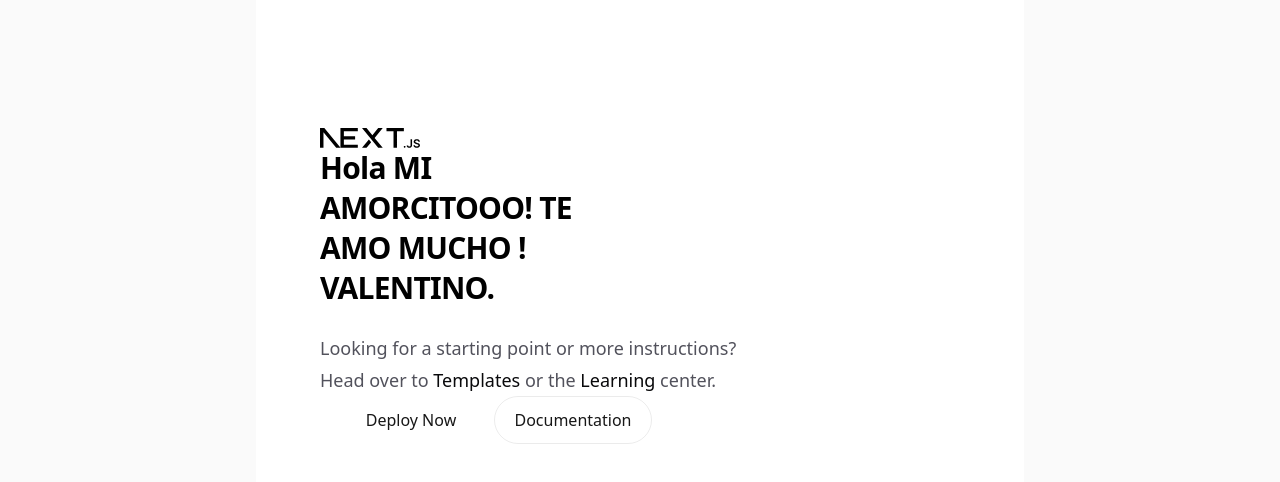
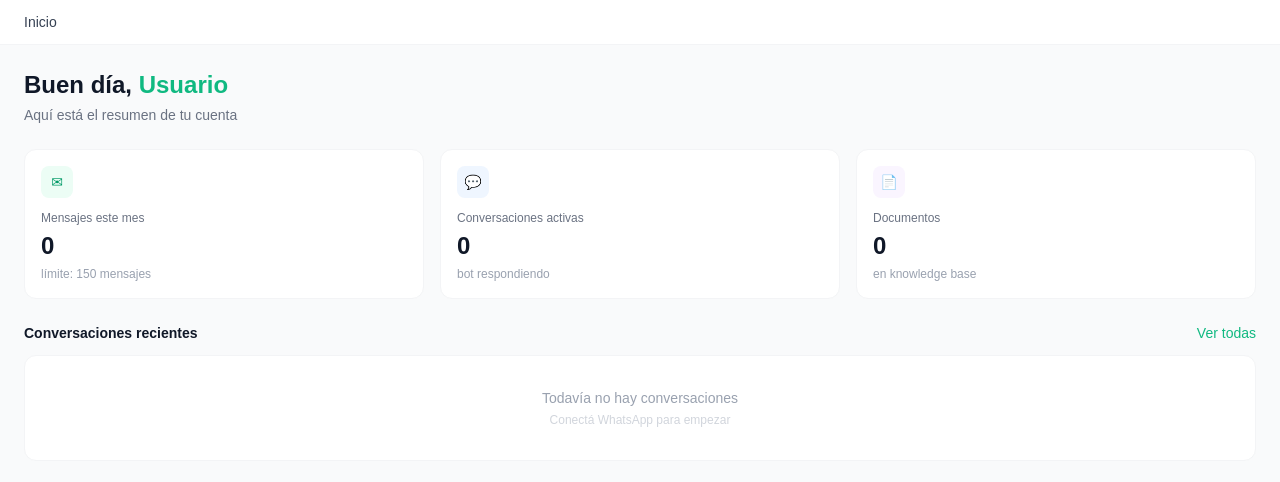
Before and after one commit to valluiscarlos86-hash/chatbot-saas, a Next.js app in the folder apps/web/: page / in a window 1280 px wide. Shown: the top 482 px of the page. Built offline with nearby package versions, Linux system fonts and the light colour scheme; no server answers; the database is empty.

Commit message:
feat: dashboard con datos reales de Clerk y PostgreSQL

```diff
--- a/apps/web/app/page.tsx
+++ b/apps/web/app/page.tsx
@@ -1,65 +1,105 @@
-import Image from "next/image";
+import { auth, currentUser } from '@clerk/nextjs/server'
+import { db } from '@/lib/db'
+import { sql } from 'drizzle-orm'
 
-export default function Home() {
+async function getOrganization(clerkUserId: string) {
+  const result = await db.execute(
+    sql`SELECT name, email, plan, is_trial, trial_ends_at, monthly_message_count, monthly_message_limit
+        FROM organizations
+        WHERE clerk_user_id = ${clerkUserId}
+        LIMIT 1`
+  )
+  return result[0] ?? null
+}
+
+function getDaysRemaining(trialEndsAt: string): number {
+  const now = new Date()
+  const end = new Date(trialEndsAt)
+  const diff = Math.ceil((end.getTime() - now.getTime()) / (1000 * 60 * 60 * 24))
+  return Math.max(0, diff)
+}
+
+export default async function DashboardPage() {
+  const { userId } = await auth()
+  const user = await currentUser()
+  const org = await getOrganization(userId!)
+
+  const firstName = user?.firstName ?? String(org?.name ?? 'Usuario')
+  const daysRemaining = org?.trial_ends_at ? getDaysRemaining(String(org.trial_ends_at)) : 0
+
   return (
-    <div className="flex flex-col flex-1 items-center justify-center bg-zinc-50 font-sans dark:bg-black">
-      <main className="flex flex-1 w-full max-w-3xl flex-col items-center justify-between py-32 px-16 bg-white dark:bg-black sm:items-start">
-        <Image
-          className="dark:invert"
-          src="/next.svg"
-          alt="Next.js logo"
-          width={100}
-          height={20}
-          priority
-        />
-        <div className="flex flex-col items-center gap-6 text-center sm:items-start sm:text-left">
-          <h1 className="max-w-xs text-3xl font-semibold leading-10 tracking-tight text-black dark:text-zinc-50">
-            Hola MI AMORCITOOO!  TE AMO MUCHO ! VALENTINO.
+    <div className="flex flex-col h-full">
+
+      {/* HEADER */}
+      <div className="bg-white border-b border-gray-100 px-6 py-3 flex items-center justify-between">
+        <span className="text-sm font-medium text-gray-700">Inicio</span>
+        <div className="flex items-center gap-3">
+   {Boolean(org?.is_trial) && (
+  <span className="text-xs px-3 py-1.5 rounded-full bg-amber-50 text-amber-700 font-medium border border-amber-200">
+    {daysRemaining > 0 ? `${daysRemaining} días de prueba` : 'Prueba vencida'}
+  </span>
+)}
+        </div>
+      </div>
+
+      {/* CONTENIDO */}
+      <div className="flex-1 p-6 bg-gray-50 flex flex-col gap-6">
+
+        {/* Bienvenida */}
+        <div>
+          <h1 className="text-2xl font-bold text-gray-900">
+            Buen día, <span className="text-[#10B981]">{firstName}</span>
           </h1>
-          <p className="max-w-md text-lg leading-8 text-zinc-600 dark:text-zinc-400">
-            Looking for a starting point or more instructions? Head over to{" "}
-            <a
-              href="https://vercel.com/templates?framework=next.js&utm_source=create-next-app&utm_medium=appdir-template-tw&utm_campaign=create-next-app"
-              className="font-medium text-zinc-950 dark:text-zinc-50"
-            >
-              Templates
-            </a>{" "}
-            or the{" "}
-            <a
-              href="https://nextjs.org/learn?utm_source=create-next-app&utm_medium=appdir-template-tw&utm_campaign=create-next-app"
-              className="font-medium text-zinc-950 dark:text-zinc-50"
-            >
-              Learning
-            </a>{" "}
-            center.
+          <p className="text-sm text-gray-500 mt-1">
+            Aquí está el resumen de tu cuenta
           </p>
         </div>
-        <div className="flex flex-col gap-4 text-base font-medium sm:flex-row">
-          <a
-            className="flex h-12 w-full items-center justify-center gap-2 rounded-full bg-foreground px-5 text-background transition-colors hover:bg-[#383838] dark:hover:bg-[#ccc] md:w-[158px]"
-            href="https://vercel.com/new?utm_source=create-next-app&utm_medium=appdir-template-tw&utm_campaign=create-next-app"
-            target="_blank"
-            rel="noopener noreferrer"
-          >
-            <Image
-              className="dark:invert"
-              src="/vercel.svg"
-              alt="Vercel logomark"
-              width={16}
-              height={16}
-            />
-            Deploy Now
-          </a>
-          <a
-            className="flex h-12 w-full items-center justify-center rounded-full border border-solid border-black/[.08] px-5 transition-colors hover:border-transparent hover:bg-black/[.04] dark:border-white/[.145] dark:hover:bg-[#1a1a1a] md:w-[158px]"
-            href="https://nextjs.org/docs?utm_source=create-next-app&utm_medium=appdir-template-tw&utm_campaign=create-next-app"
-            target="_blank"
-            rel="noopener noreferrer"
-          >
-            Documentation
-          </a>
+
+        {/* Métricas */}
+        <div className="grid grid-cols-3 gap-4">
+          <div className="bg-white rounded-xl border border-gray-100 p-4">
+            <div className="w-8 h-8 rounded-lg bg-emerald-50 flex items-center justify-center mb-3">
+              <span className="text-emerald-600 text-sm">✉</span>
+            </div>
+            <div className="text-xs text-gray-500 mb-1">Mensajes este mes</div>
+            <div className="text-2xl font-bold text-gray-900">
+              {Number(org?.monthly_message_count ?? 0)}
+            </div>
+            <div className="text-xs text-gray-400 mt-1">
+              límite: {Number(org?.monthly_message_limit ?? 150)} mensajes
+            </div>
+          </div>
+          <div className="bg-white rounded-xl border border-gray-100 p-4">
+            <div className="w-8 h-8 rounded-lg bg-blue-50 flex items-center justify-center mb-3">
+              <span className="text-blue-600 text-sm">💬</span>
+            </div>
+            <div className="text-xs text-gray-500 mb-1">Conversaciones activas</div>
+            <div className="text-2xl font-bold text-gray-900">0</div>
+            <div className="text-xs text-gray-400 mt-1">bot respondiendo</div>
+          </div>
+          <div className="bg-white rounded-xl border border-gray-100 p-4">
+            <div className="w-8 h-8 rounded-lg bg-purple-50 flex items-center justify-center mb-3">
+              <span className="text-purple-600 text-sm">📄</span>
+            </div>
+            <div className="text-xs text-gray-500 mb-1">Documentos</div>
+            <div className="text-2xl font-bold text-gray-900">0</div>
+            <div className="text-xs text-gray-400 mt-1">en knowledge base</div>
+          </div>
         </div>
-      </main>
+
+        {/* Conversaciones recientes */}
+        <div>
+          <div className="flex items-center justify-between mb-3">
+            <span className="text-sm font-semibold text-gray-900">Conversaciones recientes</span>
+            <span className="text-sm text-[#10B981] cursor-pointer hover:underline">Ver todas</span>
+          </div>
+          <div className="bg-white rounded-xl border border-gray-100 p-8 text-center">
+            <p className="text-sm text-gray-400">Todavía no hay conversaciones</p>
+            <p className="text-xs text-gray-300 mt-1">Conectá WhatsApp para empezar</p>
+          </div>
+        </div>
+
+      </div>
     </div>
-  );
+  )
 }
--- /dev/null
+++ b/apps/web/lib/db.ts
@@ -0,0 +1,8 @@
+import { drizzle } from 'drizzle-orm/postgres-js'
+import postgres from 'postgres'
+
+const client = postgres(
+  process.env.DATABASE_URL ?? 'postgresql://chatbot:chatbot123@localhost:5432/chatbot_dev'
+)
+
+export const db = drizzle(client)
--- a/apps/web/package.json
+++ b/apps/web/package.json
@@ -10,7 +10,9 @@
   },
   "dependencies": {
     "@clerk/nextjs": "^7.3.7",
+    "drizzle-orm": "^0.45.2",
     "next": "16.2.6",
+    "postgres": "^3.4.9",
     "react": "19.2.4",
     "react-dom": "19.2.4"
   },
```
Also changed, not shown: 1 other file (tests, documents, lock files or other folders).
